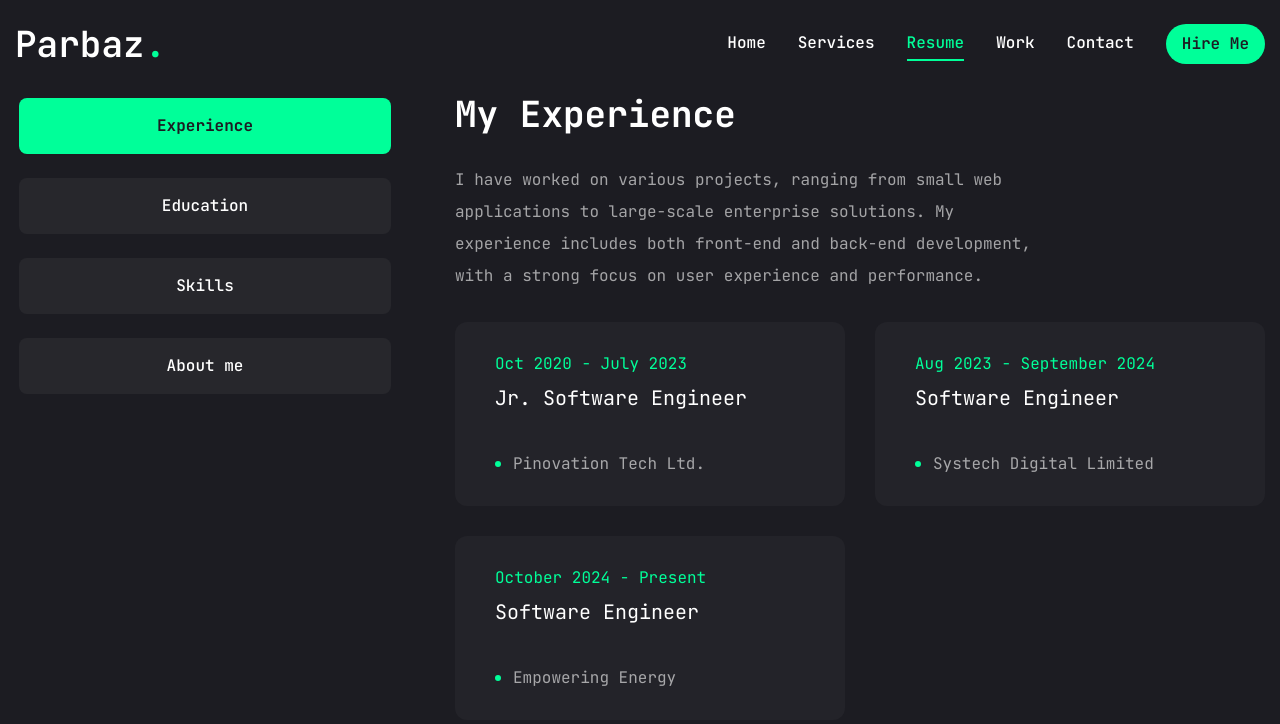
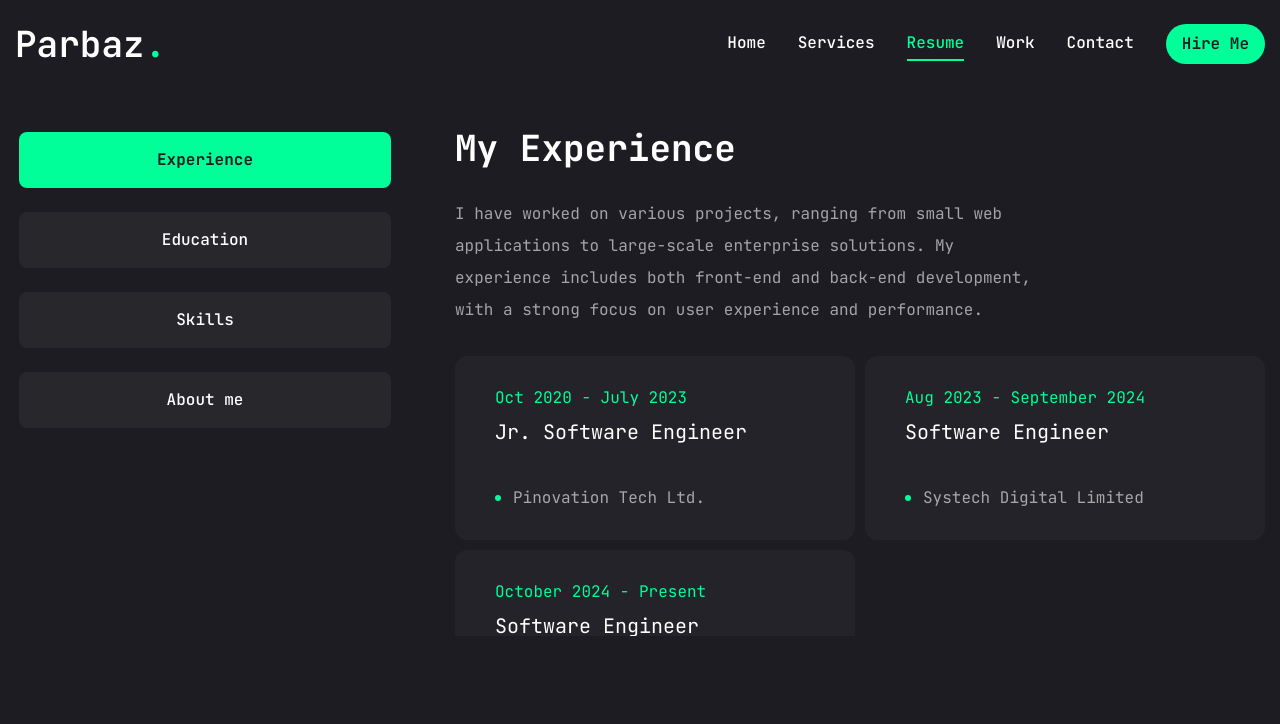
Before and after one commit to Parbaz-Hossain/parbaz-hossain-portfolio, a Next.js app: page /resume in a window 1280 px wide. Shown: the top 724 px of the page. Built offline with nearby package versions, Linux system fonts and the light colour scheme.

Commit message:
Remove all scroll

```diff
--- a/app/resume/page.jsx
+++ b/app/resume/page.jsx
@@ -163,15 +163,15 @@
                 { /* Tabs Content */}
                 <div className="min-h-[70vh] w-full">
                     { /* Experience Section */}
-                    <TabsContent value="experience" className="h-full w-full">
+                    <TabsContent value="experience" className="w-full">
                         <div className="flex flex-col gap-[30px] text-center lg:text-left h-full">
                             <p className="text-4xl font-bold">{experience.title}</p>
                             <p className="max-w-[600px] text-white/60 mx-auto lg:mx-0">
                             {experience.description}
                             </p>
 
-                            <ScrollArea className="h-[400px]">
-                                <ul className="grid grid-cols-1 lg:grid-cols-2 gap-[30px]">
+                            <ScrollArea className="h-[280px]">
+                                <ul className="grid grid-cols-1 lg:grid-cols-2 gap-[10px]">
                                     {experience.jobs.map((item, index) => {
                                         return (
                                             <li
@@ -196,14 +196,14 @@
                     </TabsContent>
 
                     { /* Education Section */}
-                   <TabsContent value="education" className="h-full w-full">
-                        <div className="flex flex-col gap-[30px] text-center lg:text-left h-full">
+                   <TabsContent value="education" className="w-full">
+                        <div className="flex flex-col gap-[30px] text-center lg:text-left">
                             <p className="text-4xl font-bold">{education.title}</p>
                             <p className="max-w-[600px] text-white/60 mx-auto lg:mx-0">
                             {education.description}
                             </p>
 
-                            <ScrollArea className="h-[400px] overflow-y-auto">
+                            <ScrollArea className="h-[280px]">
                                 <ul className="grid grid-cols-1 lg:grid-cols-2 gap-[30px]">
                                     {education.degrees.map((item, index) => {
                                         return (
@@ -229,7 +229,7 @@
                     </TabsContent>
 
                     { /* Skills Section */}
-                    <TabsContent value="skills" className="w-full h-full">
+                    <TabsContent value="skills" className="w-full">
                         <div className="flex flex-col gap-[30px]">
                             <div className="flex flex-col gap-[30px] text-center xl:text-left">
                                 <h3 className="text-4xl font-bold">{skills.title}</h3>
@@ -244,7 +244,7 @@
                                     <li key={index}>
                                         <TooltipProvider delayDuration={100}>
                                         <Tooltip>
-                                            <TooltipTrigger className="w-full h-[150px] bg-[#232329] rounded-xl flex justify-center items-center group">
+                                            <TooltipTrigger className="w-full h-[120px] bg-[#232329] rounded-xl flex justify-center items-center group">
                                             <div className="text-6xl group-hover:text-accent transition-all duration-300">
                                                 {skill.icon}
                                             </div>
```
